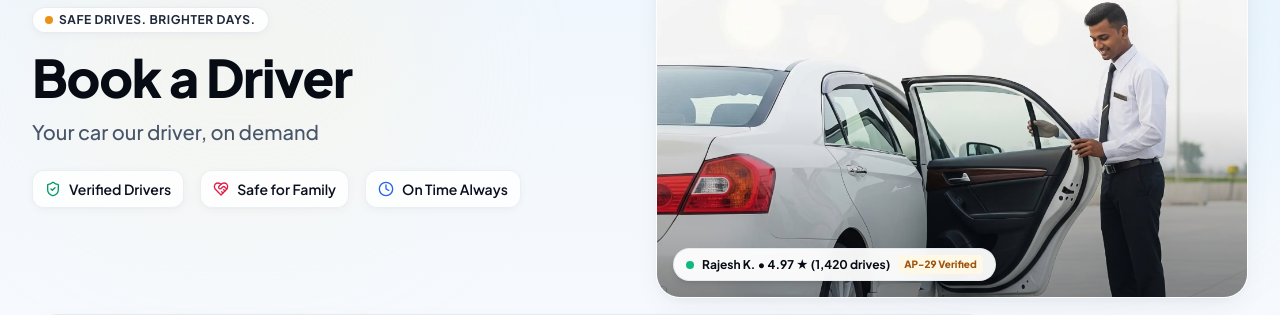
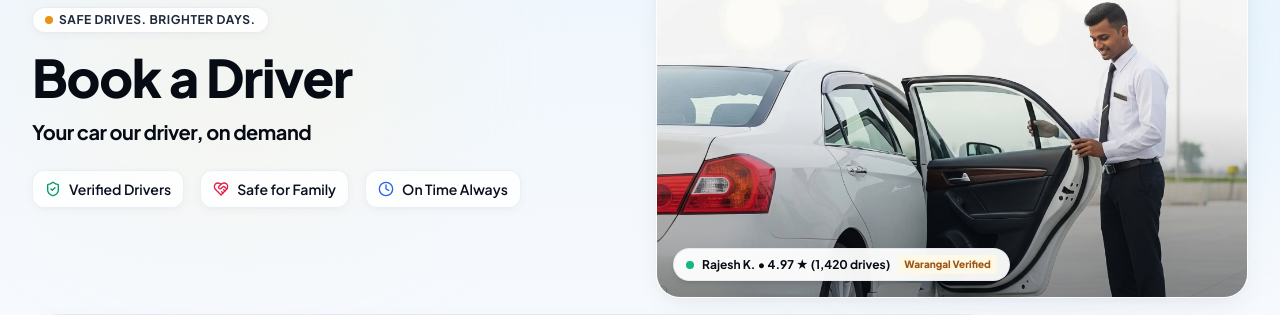
Before and after one commit to sarvexmarketing-hash/driverbeee, a React (Vite) app: page / in a window 1280 px wide. Shown: the part 197-512 px from the top of the page. Built offline with nearby package versions, Linux system fonts and the light colour scheme; no server answers; the database is empty.

Commit message:
Update 'Your car our driver, on demand' to match 'Book a Driver' font and styling

```diff
--- a/src/components/Hero.tsx
+++ b/src/components/Hero.tsx
@@ -94,7 +94,7 @@ export const Hero: React.FC<HeroProps> = ({
               <h1 className="text-2xl font-extrabold tracking-tight text-navy-950 leading-tight font-display">
                 Book a Driver
               </h1>
-              <p className="text-xs text-navy-500 font-medium mt-0.5">
+              <p className="text-xs font-display font-bold tracking-tight text-navy-950 mt-0.5">
                 Your car our driver, on demand
               </p>
             </div>
@@ -139,7 +139,7 @@ export const Hero: React.FC<HeroProps> = ({
                 Book a Driver
               </h1>
 
-              <p className="text-xl font-medium text-navy-600 mb-6 max-w-lg">
+              <p className="text-xl font-display font-bold tracking-tight text-navy-950 mb-6 max-w-lg">
                 Your car our driver, on demand
               </p>
 
@@ -187,7 +187,7 @@ export const Hero: React.FC<HeroProps> = ({
                     Rajesh K. • 4.97 ★ (1,420 drives)
                   </span>
                   <span className="bg-bee-100 text-bee-800 text-[10px] font-extrabold px-1.5 py-0.5 rounded">
-                    AP-29 Verified
+                    Warangal Verified
                   </span>
                 </div>
               </div>
```
